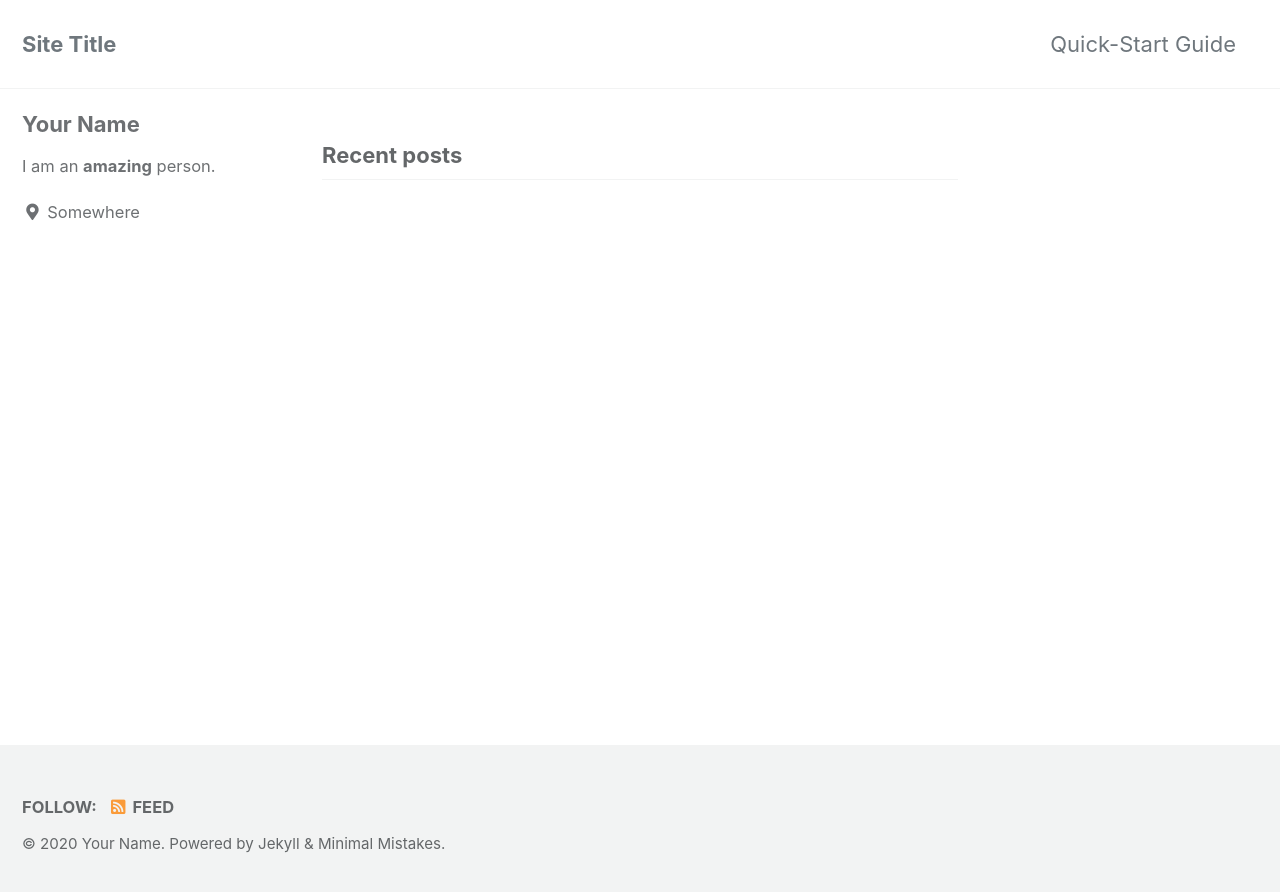
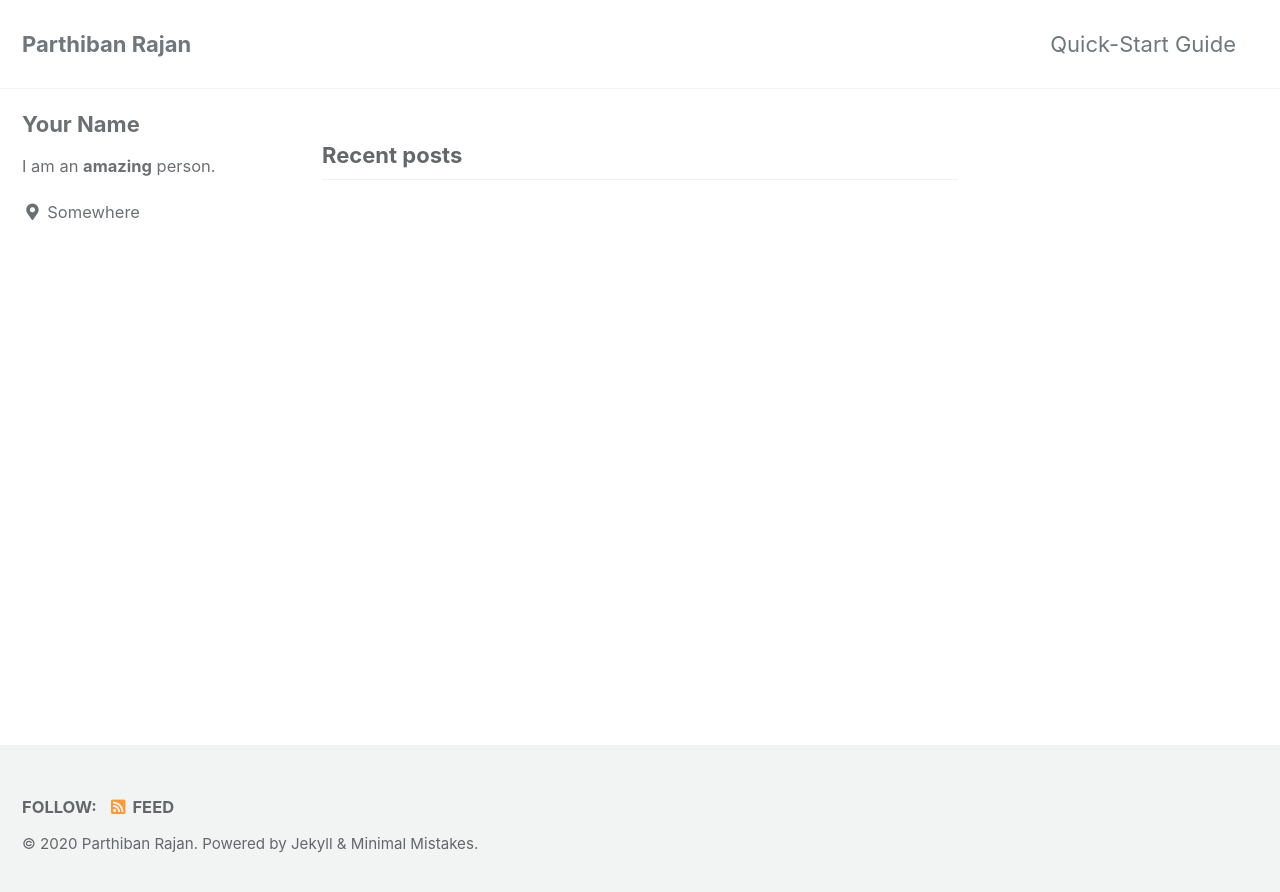
Before and after one commit to parthibanrajan/parthibanrajan.github.io, a Jekyll site: the page built from index.html, in a window 1280 px wide. Shown: the top 892 px of the page. Built offline with Jekyll 4.4.1, drawn with Linux system fonts in a browser that asks for light colours; cached includes are drawn as plain includes; the list of posts is cut into pages by our own code.

Commit message:
Update _config.yml

```diff
--- a/_config.yml
+++ b/_config.yml
@@ -16,11 +16,11 @@ minimal_mistakes_skin    : "default" # "air", "aqua", "contrast", "dark", "dirt"
 
 # Site Settings
 locale                   : "en-US"
-title                    : "Site Title"
+title                    : "Parthiban Rajan"
 title_separator          : "-"
 subtitle                 : # site tagline that appears below site title in masthead
-name                     : "Your Name"
-description              : "An amazing website."
+name                     : "Parthiban Rajan"
+description              : "Email: prajan@n.csu.edu"
 url                      : # the base hostname & protocol for your site e.g. "https://mmistakes.github.io"
 baseurl                  : # the subpath of your site, e.g. "/blog"
 repository               : # GitHub username/repo-name e.g. "mmistakes/minimal-mistakes"
```
